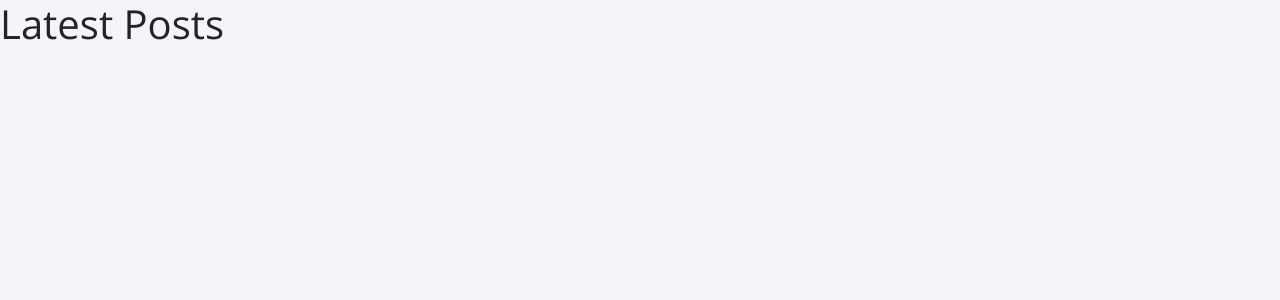
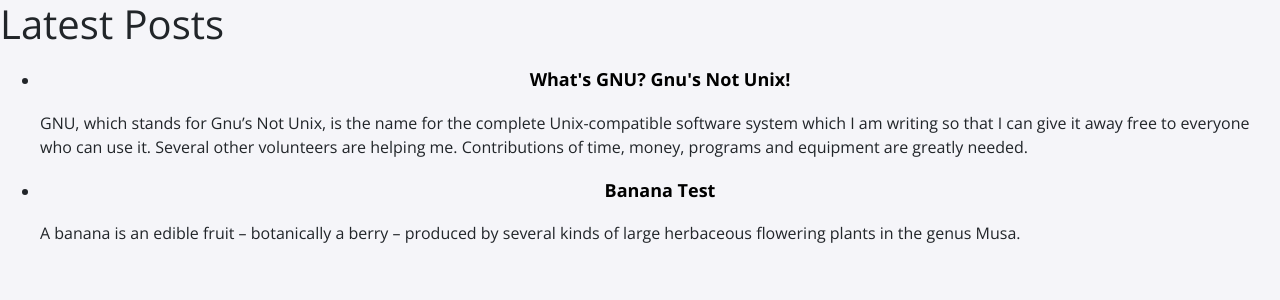
Before and after one commit to MLH-Fellowship/prep-portfolio-23.APR.PREP.1, a Jekyll site: the page built from blog.html, in a window 1280 px wide. Shown: the top 300 px of the page. Built offline with Jekyll 4.4.1, drawn with Linux system fonts in a browser that asks for light colours; nearby versions of some CDN libraries; some of the changed lines change nothing that is shown.

Commit message:
Change the test post filename to the correct naming scheme so it shows up and add a second, longer test post

```diff
--- /dev/null
+++ b/_posts/2023-04-06-gnu-test.md
@@ -0,0 +1,16 @@
+---
+layout: post
+author: test
+title: What's GNU? Gnu's Not Unix!
+---
+
+
+GNU, which stands for Gnu's Not Unix, is the name for the complete Unix-compatible software system which I am writing so that I can give it away free to everyone who can use it. Several other volunteers are helping me. Contributions of time, money, programs and equipment are greatly needed.
+
+So far we have an Emacs text editor with Lisp for writing editor commands, a source level debugger, a yacc-compatible parser generator, a linker, and around 35 utilities. A shell (command interpreter) is nearly completed. A new portable optimizing C compiler has compiled itself and may be released this year. An initial kernel exists but many more features are needed to emulate Unix. When the kernel and compiler are finished, it will be possible to distribute a GNU system suitable for program development. We will use TeX as our text formatter, but an nroff is being worked on. We will use the free, portable X Window System as well. After this we will add a portable Common Lisp, an Empire game, a spreadsheet, and hundreds of other things, plus online documentation. We hope to supply, eventually, everything useful that normally comes with a Unix system, and more.
+
+GNU will be able to run Unix programs, but will not be identical to Unix. We will make all improvements that are convenient, based on our experience with other operating systems. In particular, we plan to have longer file names, file version numbers, a crashproof file system, file name completion perhaps, terminal-independent display support, and perhaps eventually a Lisp-based window system through which several Lisp programs and ordinary Unix programs can share a screen. Both C and Lisp will be available as system programming languages. We will try to support UUCP, MIT Chaosnet, and Internet protocols for communication.
+
+GNU is aimed initially at machines in the 68000/16000 class with virtual memory, because they are the easiest machines to make it run on. The extra effort to make it run on smaller machines will be left to someone who wants to use it on them.
+
+To avoid horrible confusion, please pronounce the g in the word “GNU” when it is the name of this project.
```
Also changed, not shown: _posts/2023-04-05-banana-test.md (renamed from _posts/test_post.md, +1 -0 lines).
